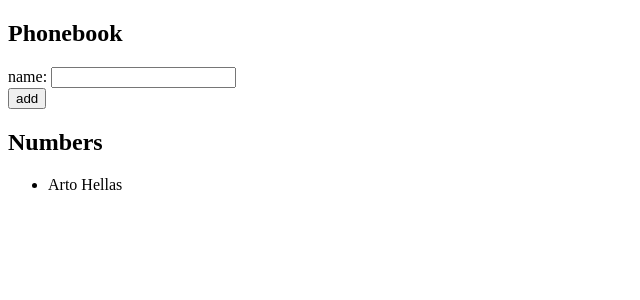
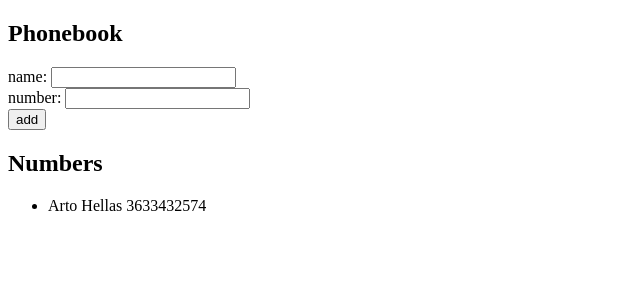
Before and after one commit to judithrea/Full-Stack-Open, a React (Vite) app in the folder part 2/phonebook/: page / in a window 1280 px wide. Shown: the top 300 px of the page, without its empty margins (0-640 px from the left). Built offline with nearby package versions, Linux system fonts and the light colour scheme.

Commit message:
2.8 done

```diff
--- a/part 2/phonebook/src/App.jsx
+++ b/part 2/phonebook/src/App.jsx
@@ -2,14 +2,18 @@ import { useState } from 'react'
 
 const App = () => {
   const [persons, setPersons] = useState([
-    { name: 'Arto Hellas' }
+    { name: 'Arto Hellas',
+      number: 3633432574
+    }
   ])
   const [newName, setNewName] = useState('')
+  const [newNumber, setNewNumber] = useState('')
 
   const addName = (event) => {
     event.preventDefault()
     const nameObject = {
-      name: newName
+      name: newName,
+      number: newNumber
     }
 
     const notNewPerson = persons.find(person => person.name === newName)
@@ -17,10 +21,15 @@ const App = () => {
     notNewPerson ? alert(`${newName} is already added to phonebook`) : setPersons(persons.concat(nameObject))
 
     setNewName('')
+    setNewNumber('')
   }
 
   const handleNameChange = (event) => {
     setNewName(event.target.value)
+  }
+
+  const handleNumberChange = (event) => {
+    setNewNumber(event.target.value)
   }
 
   return (
@@ -31,6 +40,9 @@ const App = () => {
           name: <input value={newName} onChange={handleNameChange}/>
         </div>
         <div>
+          number: <input value={newNumber} onChange={handleNumberChange}/>
+        </div>
+        <div>
           <button type="submit">add</button>
         </div>
       </form>
@@ -39,7 +51,7 @@ const App = () => {
         {persons.map(person =>
           <div key={person.name}>
             <li>
-              {person.name}
+              {person.name} {person.number}
             </li>
           </div>
         )}
```
